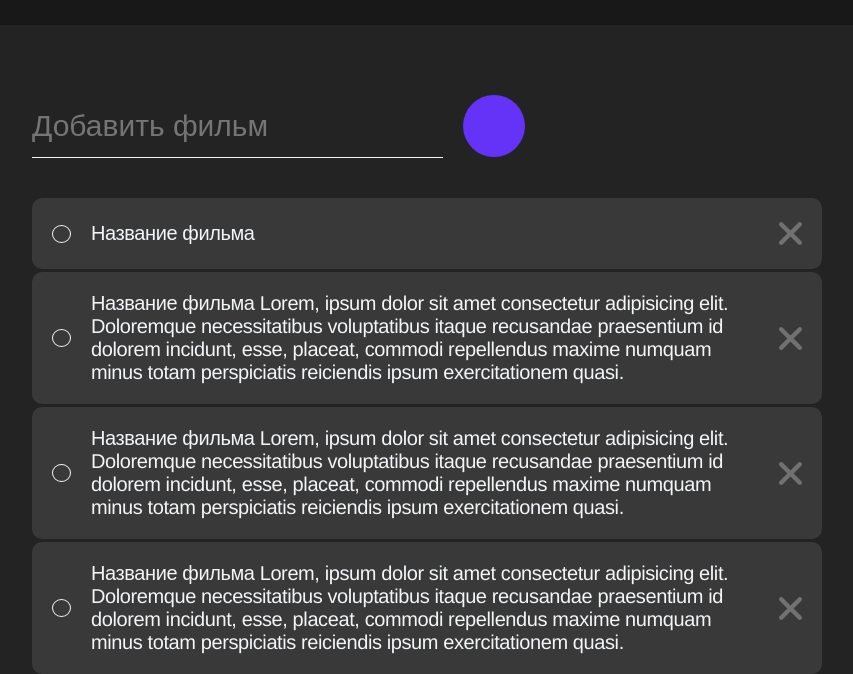
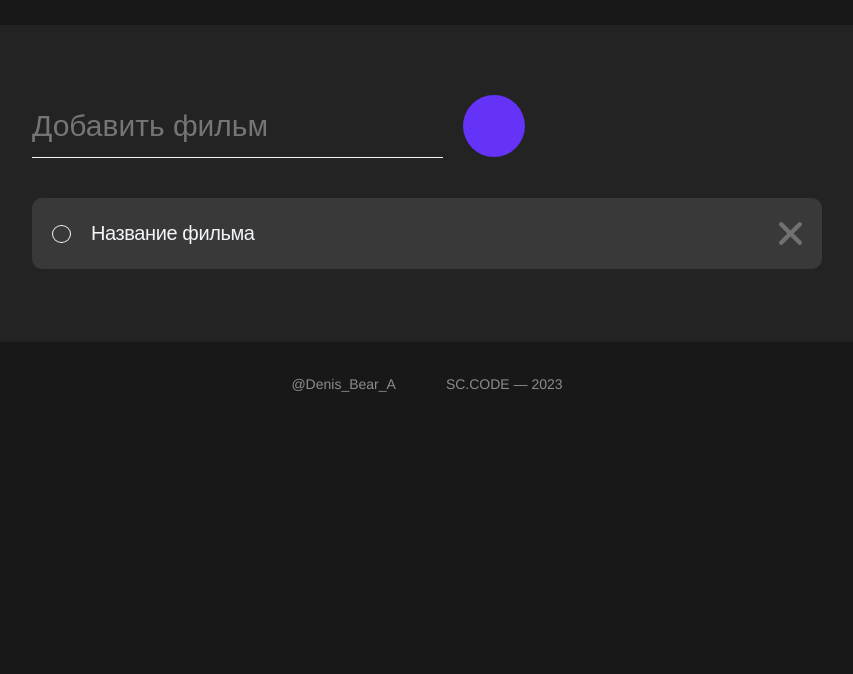
Before and after one commit to DenisAnf/movies-app, a plain HTML site: page index.html in a window 1280 px wide. Shown: the part 298-972 px from the top of the page, without its empty margins (213-1066 px from the left). After the commit the page ends 880 px from the top, so only its background shows below. Drawn offline with nearby package versions, Linux system fonts and the light colour scheme.

Commit message:
finished doing css

```diff
--- a/index.html
+++ b/index.html
@@ -57,34 +57,6 @@
 							<label class="movie">
 								<input type="checkbox" class="movie__checkbox" unchecked>
 								<div class="movie__fakecheckbox"></div>
-								<span class="movie__title">Название фильма Lorem, ipsum dolor sit amet consectetur adipisicing elit. Doloremque necessitatibus voluptatibus itaque recusandae praesentium id dolorem incidunt, esse, placeat, commodi repellendus maxime numquam minus totam perspiciatis reiciendis ipsum exercitationem quasi.	</span>
-								<button type="button" class="movie__deleteBtn"></button>
-							</label>
-						</li>
-						<li class="movies__list-item">
-							<label class="movie">
-								<input type="checkbox" class="movie__checkbox" unchecked>
-								<div class="movie__fakecheckbox"></div>
-								<span class="movie__title">Название фильма Lorem, ipsum dolor sit amet consectetur adipisicing elit. Doloremque
-									necessitatibus voluptatibus itaque recusandae praesentium id dolorem incidunt, esse, placeat, commodi
-									repellendus maxime numquam minus totam perspiciatis reiciendis ipsum exercitationem quasi. </span>
-								<button type="button" class="movie__deleteBtn"></button>
-							</label>
-						</li>
-						<li class="movies__list-item">
-							<label class="movie">
-								<input type="checkbox" class="movie__checkbox" unchecked>
-								<div class="movie__fakecheckbox"></div>
-								<span class="movie__title">Название фильма Lorem, ipsum dolor sit amet consectetur adipisicing elit. Doloremque
-									necessitatibus voluptatibus itaque recusandae praesentium id dolorem incidunt, esse, placeat, commodi
-									repellendus maxime numquam minus totam perspiciatis reiciendis ipsum exercitationem quasi. </span>
-								<button type="button" class="movie__deleteBtn"></button>
-							</label>
-						</li>
-						<li class="movies__list-item">
-							<label class="movie">
-								<input type="checkbox" class="movie__checkbox" unchecked>
-								<div class="movie__fakecheckbox"></div>
 								<span class="movie__title">Название фильма  </span>
 								<button type="button" class="movie__deleteBtn"></button>
 							</label>
```
